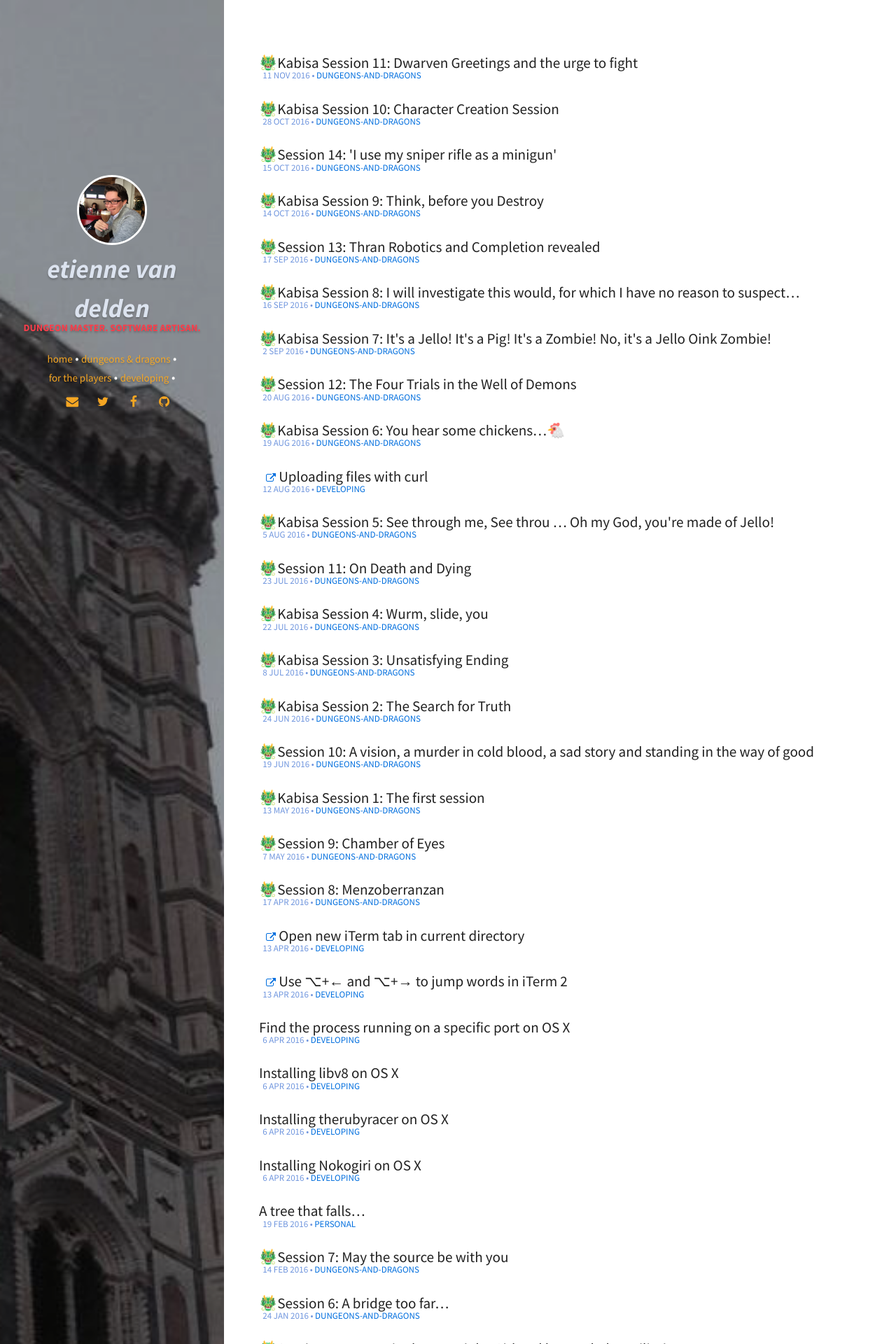
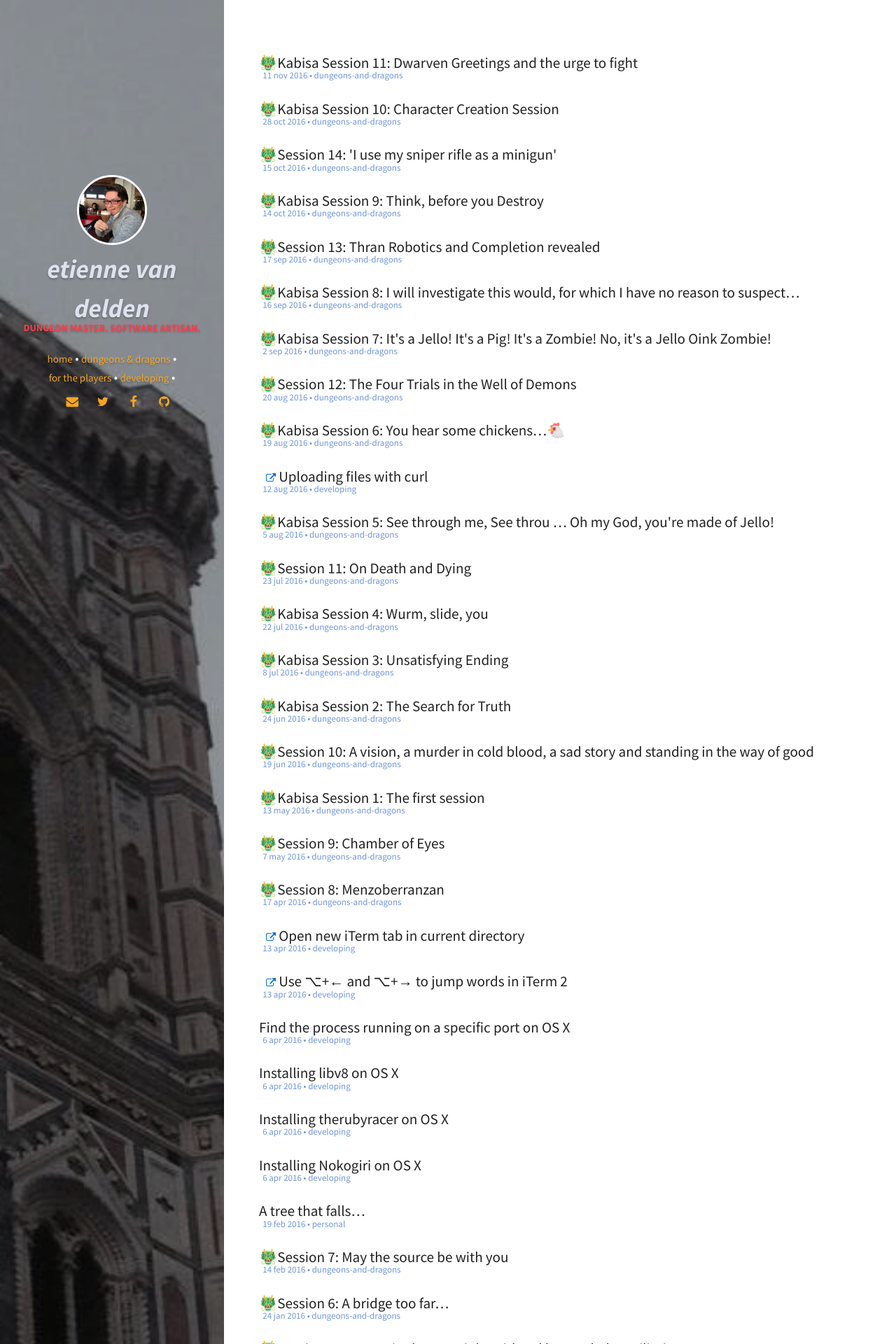
Before and after one commit to eirvandelden/eirvandelden.github.io, a Jekyll site: the page built from index.html, in a window 1280 px wide. Shown: the top 1920 px of the page at 70% size. Built offline with Jekyll 4.4.1, drawn with Linux system fonts in a browser that asks for light colours.

Commit message:
Remove broken links to categories, also lowercase data & category

```diff
--- a/_layouts/post_listing.html
+++ b/_layouts/post_listing.html
@@ -20,7 +20,7 @@ layout: two-col
         </span>
         {% if post.categories.size > 0 %}
           {% for cat in post.categories %}
-            <a class="post-cat" href="{{ site.url }}/categories/#{{ cat }}">{{ cat }}</a>
+            <span class="post-cat">{{ cat }}</span>
           {% endfor %}
         {% endif %}
       </div>
--- a/_sass/pages/_post.scss
+++ b/_sass/pages/_post.scss
@@ -45,11 +45,12 @@
   font-size: 13px;
   font-weight: lighter;
   .post-date {
+    text-transform: lowercase;
     color: $secondary;
   }
   .post-cat {
-		text-transform: uppercase;
-		color: $primary;
+    text-transform: lowercase;
+    color: $secondary;
   }
   .read-time {
     color: $primary;
```
Lines whose indentation alone changed are shown as unchanged.
